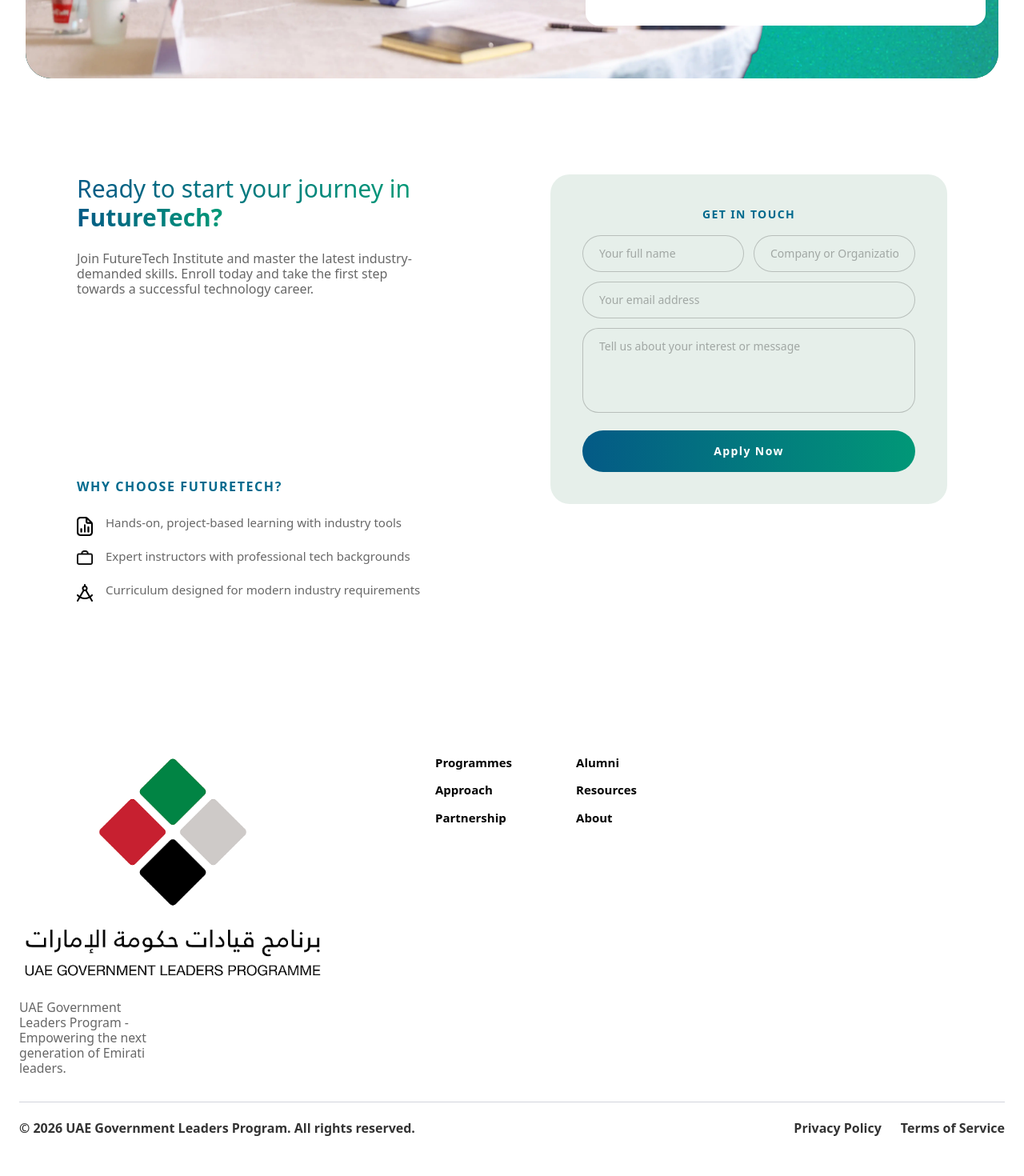
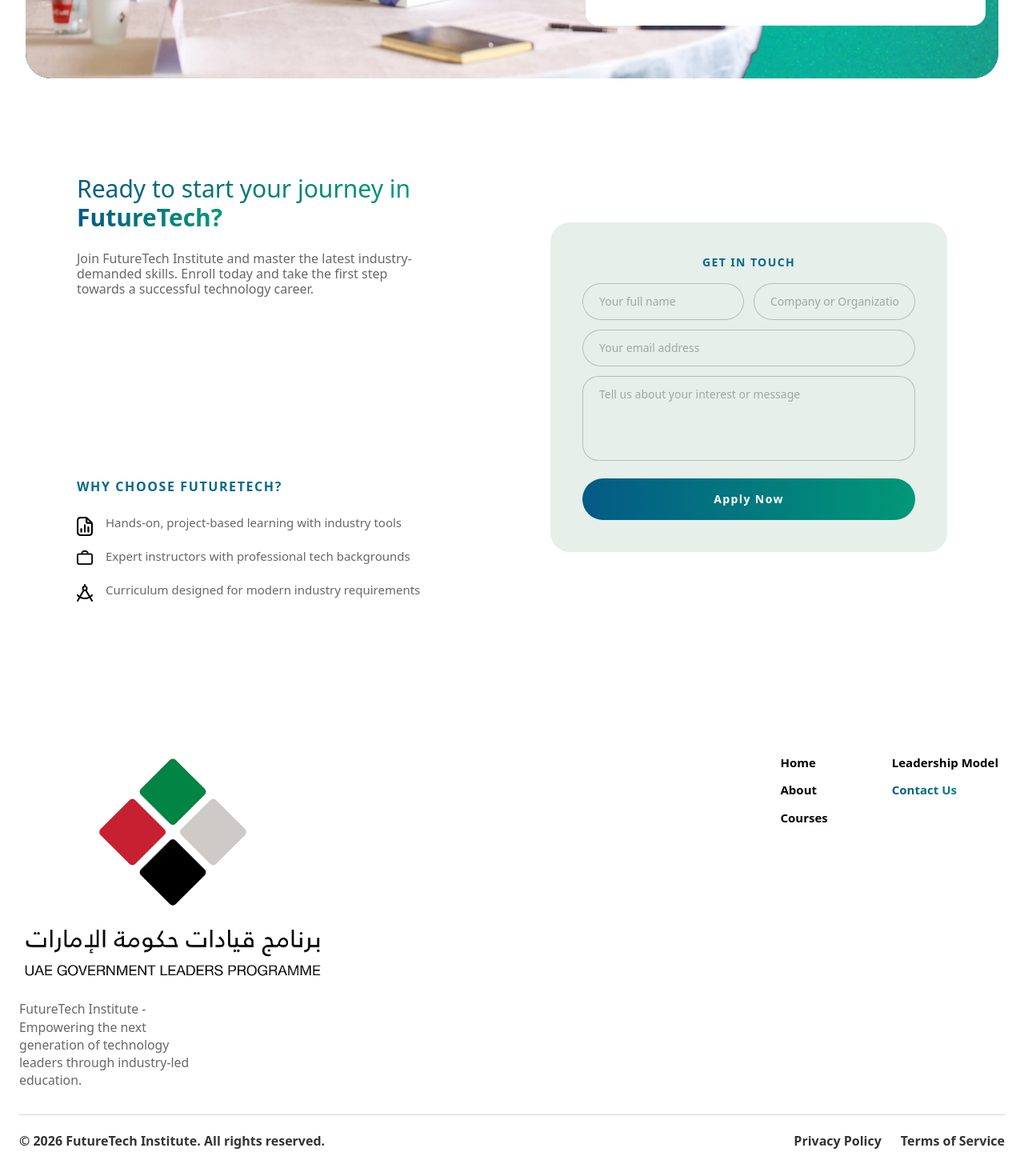
Before and after one commit to Rasheed-987/futuretechhub, a Next.js app: page /contact in a window 1280 px wide. Shown: the part 744-2214 px from the top of the page at 80% size. Built offline with nearby package versions, Linux system fonts and the light colour scheme.

Commit message:
feat: Implement core UI components and pages including homepage sections, navigation, footer, contact, and programs.

```diff
--- a/app/contact/page.tsx
+++ b/app/contact/page.tsx
@@ -11,9 +11,9 @@
     },
     description:
       "Exploring our courses, seeking guidance, or interested in enrolling? We'd love to hear from you and help you get started.",
-    phone: "+97147771555",
-    email: "admissions@futuretech.ae",
-    address: "UAE, Dubai",
+    phone: "+92 333 5115133",
+    email: "admissions@futuretech.com",
+    address: "Islamabad, Pakistan",
   },
   form: {
     title: "Join the ",
@@ -179,7 +179,7 @@
 
       <section className="bg-white pb-32">
         <div className="mx-auto max-w-6xl px-6 sm:px-6 lg:px-8">
-          <div className="grid grid-cols-1 items-start gap-12 lg:grid-cols-2 lg:gap-24">
+          <div className="grid grid-cols-1 items-center gap-12 lg:grid-cols-2 lg:gap-24">
             <div className="lg:max-w-md">
               <div className="mb-6 leading-[1.1]">
                 <h2 className="text-xl md:text-3xl">
@@ -211,7 +211,7 @@
               </div>
             </div>
 
-            <div className="rounded-3xl bg-[#E6EFEA] p-6 md:p-10">
+            <div className="rounded-3xl bg-[#E6EFEA] items-center p-6 md:p-10">
               <NominationForm dict={nomination.form} />
             </div>
           </div>
--- a/app/programmes/page.tsx
+++ b/app/programmes/page.tsx
@@ -53,7 +53,7 @@
       ],
       action: "Apply now",
       link: "/contact",
-      image: "/images/pro2.webp",
+      image: "",
       theme: "green",
     },
     {
@@ -74,7 +74,7 @@
       ],
       action: "Apply now",
       link: "/contact",
-      image: "/images/pro3.webp",
+      image: "",
       theme: "green",
     },
   ] satisfies CourseItem[],
--- a/components/Footer.tsx
+++ b/components/Footer.tsx
@@ -7,19 +7,18 @@
 
 const footerDict = {
     nav: {
-        programmes: "Programmes",
-        approach: "Approach",
-        partnership: "Partnership",
-        alumni: "Alumni",
-        resources: "Resources",
+        home: "Home",
         about: "About",
+        courses: "Courses",
+        leadership: "Leadership Model",
+        contact: "Contact Us",
     },
     footer: {
         privacyPolicy: "Privacy Policy",
         termsOfService: "Terms of Service",
-        copyright: "© 2026 UAE Government Leaders Program. All rights reserved.",
+        copyright: "© 2026 FutureTech Institute. All rights reserved.",
         description:
-            "UAE Government Leaders Program - Empowering the next generation of Emirati leaders.",
+            "FutureTech Institute - Empowering the next generation of technology leaders through industry-led education.",
     },
 };
 
@@ -27,65 +26,59 @@
     const pathname = usePathname();
 
     return (
-        <footer className="bg-white pt-6 pb-8">
+        <footer className="bg-white pb-8 pt-6">
             <Container className="px-4 lg:px-6">
                 <div className="mb-4 flex flex-col-reverse gap-6 md:mb-8 md:flex-row md:gap-10">
                     <div className="flex max-w-sm flex-col items-start gap-6">
                         <Link href="/" className="inline-block transition-opacity hover:opacity-80">
                             <Image
                                 src="/images/logo2.png"
-                                alt="UGLP"
-                                width={100}
+                                alt="FutureTech Logo"
+                                width={120}
                                 height={60}
                                 className="h-auto w-auto max-w-full"
                             />
                         </Link>
 
-                        <p className="max-w-[11.8rem] text-[14px] leading-[1.2] text-black/60 md:text-[15.8px] 2xl:max-w-[11.8rem] xl:max-w-[11.8rem] 3xl:max-w-60! 3xl:text-[20px]!">
+                        <p className="max-w-[15rem] text-[14px] leading-[1.4] text-black/60 md:text-[15.8px] 3xl:max-w-80! 3xl:text-[20px]!">
                             {footerDict.footer.description}
                         </p>
                     </div>
 
-                    <div className="mx-2 flex gap-x-15 md:ml-24 md:gap-x-20">
+                    <div className="mx-2 flex gap-x-15 md:ml-auto md:gap-x-20">
                         <div className="flex flex-col gap-3">
                             <Link
-                                href="/programmes"
-                                className={`text-[15px] font-semibold transition-colors md:text-[15px] 3xl:text-[20px]! ${pathname === "/programmes" ? "gradient-text" : "text-black hover:text-brand-blue"}`}
+                                href="/"
+                                className={`text-[15px] font-semibold transition-colors md:text-[15px] 3xl:text-[20px]! ${pathname === "/" ? "gradient-text" : "text-black hover:text-brand-blue"}`}
                             >
-                                {footerDict.nav.programmes}
-                            </Link>
-                            <Link
-                                href="/approach"
-                                className={`text-[15px] font-semibold transition-colors md:text-[15px] 3xl:text-[20px]! ${pathname === "/approach" ? "gradient-text" : "text-black hover:text-brand-blue"}`}
-                            >
-                                {footerDict.nav.approach}
-                            </Link>
-                            <Link
-                                href="/partnership"
-                                className={`text-[15px] font-semibold transition-colors md:text-[15px] 3xl:text-[20px]! ${pathname === "/partnership" ? "gradient-text" : "text-black hover:text-brand-blue"}`}
-                            >
-                                {footerDict.nav.partnership}
-                            </Link>
-                        </div>
-
-                        <div className="flex flex-col gap-3">
-                            <Link
-                                href="/alumni"
-                                className={`text-[15px] font-semibold transition-colors md:text-[15px] 3xl:text-[20px]! ${pathname === "/alumni" ? "gradient-text" : "text-black hover:text-brand-blue"}`}
-                            >
-                                {footerDict.nav.alumni}
-                            </Link>
-                            <Link
-                                href="/resources"
-                                className={`text-[15px] font-semibold transition-colors md:text-[15px] 3xl:text-[20px]! ${pathname === "/resources" ? "gradient-text" : "text-black hover:text-brand-blue"}`}
-                            >
-                                {footerDict.nav.resources}
+                                {footerDict.nav.home}
                             </Link>
                             <Link
                                 href="/about"
                                 className={`text-[15px] font-semibold transition-colors md:text-[15px] 3xl:text-[20px]! ${pathname === "/about" ? "gradient-text" : "text-black hover:text-brand-blue"}`}
                             >
                                 {footerDict.nav.about}
+                            </Link>
+                            <Link
+                                href="/programmes"
+                                className={`text-[15px] font-semibold transition-colors md:text-[15px] 3xl:text-[20px]! ${pathname === "/programmes" ? "gradient-text" : "text-black hover:text-brand-blue"}`}
+                            >
+                                {footerDict.nav.courses}
+                            </Link>
+                        </div>
+
+                        <div className="flex flex-col gap-3">
+                            <Link
+                                href="/leadership-model"
+                                className={`text-[15px] font-semibold transition-colors md:text-[15px] 3xl:text-[20px]! ${pathname === "/leadership-model" ? "gradient-text" : "text-black hover:text-brand-blue"}`}
+                            >
+                                {footerDict.nav.leadership}
+                            </Link>
+                            <Link
+                                href="/contact"
+                                className={`text-[15px] font-semibold transition-colors md:text-[15px] 3xl:text-[20px]! ${pathname === "/contact" ? "gradient-text" : "text-black hover:text-brand-blue"}`}
+                            >
+                                {footerDict.nav.contact}
                             </Link>
                         </div>
                     </div>
--- a/components/HomeNominationSection.tsx
+++ b/components/HomeNominationSection.tsx
@@ -43,7 +43,7 @@
   return (
     <section className="bg-white pb-32 lg:pb-48 3xl:pb-68!">
       <FadeIn className="mx-auto max-w-6xl px-4 sm:px-6 3xl:max-w-375!">
-        <div className="grid grid-cols-1 items-start gap-12 lg:grid-cols-2 lg:gap-24 3xl:justify-items-center 3xl:gap-32!">
+        <div className="grid grid-cols-1 items-center gap-12 lg:grid-cols-2 lg:gap-24 3xl:justify-items-center 3xl:gap-32!">
           <div className="lg:max-w-md 3xl:max-w-lg!">
             <div className="mb-6 leading-[1.1]">
               <h2 className="block text-[22px] md:text-2xl xl:text-[28px] 2xl:text-[32px] 3xl:text-[38px]!">
--- a/components/HomeProgramsSection.tsx
+++ b/components/HomeProgramsSection.tsx
@@ -21,7 +21,7 @@
       "Build a strong foundation in digital literacy with our essential computer skills program. Master core productivity software, operating systems, and internet safety to gain confidence in using modern business technology.",
     hoverDescription:
       "Ideal for beginners and office professionals aiming to enhance their productivity through essential computing and software mastery.",
-    foregroundImage: "/images/homecenter2.webp",
+    foregroundImage: "",
   },
   {
     tag: "FOR ASPIRING TECH PROFESSIONALS",
@@ -30,7 +30,7 @@
       "Transform into a full-stack developer through our immersive web technologies program. Learn modern coding languages and frameworks to build responsive, high-performance websites that meet today's industry demands.",
     hoverDescription:
       "Designed for tech enthusiasts wanting to build modern, responsive web applications using the latest frontend and backend frameworks.",
-    foregroundImage: "/images/homecenter3.webp",
+    foregroundImage: "",
   },
 ];
 
--- a/components/Navbar.tsx
+++ b/components/Navbar.tsx
@@ -43,7 +43,7 @@
 
             {open && (
                 <div
-                    className="absolute left-1/2 -translate-x-1/2 mt-2 w-[650px] bg-white border border-border rounded-2xl shadow-2xl z-50 p-5 transition-all duration-200 grid grid-cols-[1.4fr_1fr] gap-6"
+                    className="absolute left-1/2 -translate-x-1/2 mt-1 w-[650px] bg-white border border-border rounded-2xl shadow-2xl z-50 p-5 transition-all duration-200 grid grid-cols-[1.4fr_1fr] gap-6"
                     onMouseEnter={handleMouseEnter}
                     onMouseLeave={handleMouseLeave}
                 >
```
Also changed, not shown: utils/utils.ts (+17 -4 lines).
